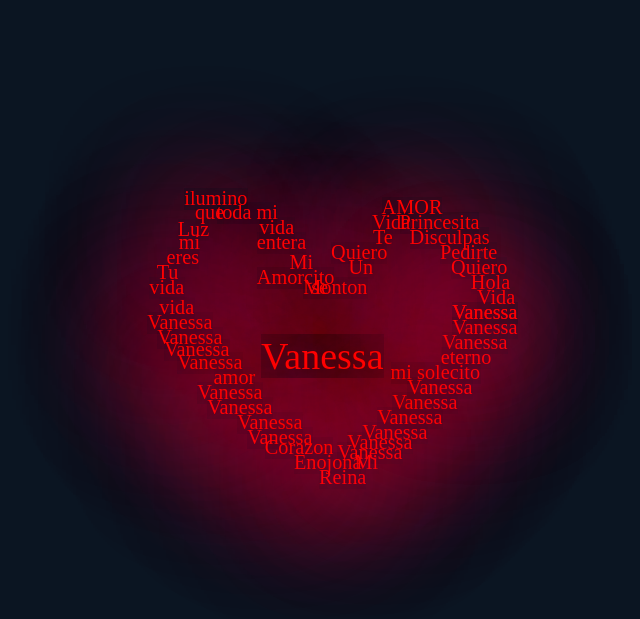
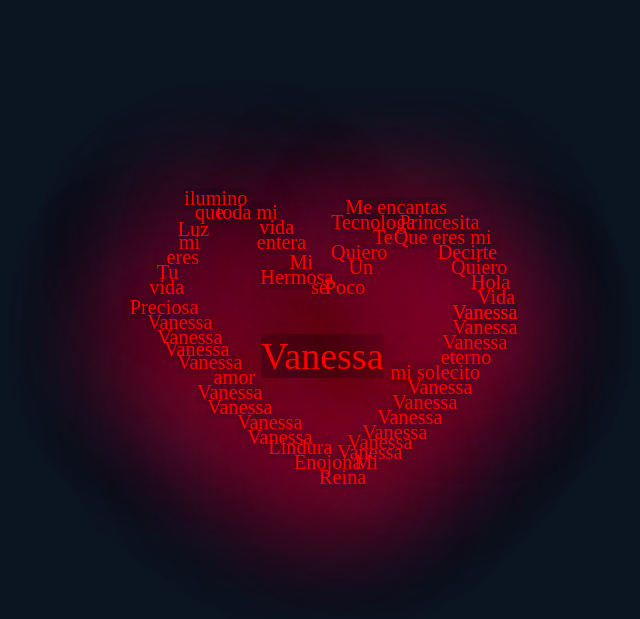
Before and after one commit to Diegoxtz/VanessaC, a plain HTML site: page index.html in a window 1280 px wide. Shown: the part 35-654 px from the top of the page, without its empty margins (369-1009 px from the left). Drawn offline with Linux system fonts and the light colour scheme.

Commit message:
Update index.html

```diff
--- a/index.html
+++ b/index.html
@@ -330,18 +330,18 @@ margin-right: auto;
       <p class="decima5">Vida</p>
       <p class="decima6">Hola</p>
       <p class="decima7">Quiero</p>
-      <p class="decima8">Pedirte</p>
-      <p class="decima9">Disculpas</p>
+      <p class="decima8">Decirte</p>
+      <p class="decima9">Que eres mi</p>
       <p class="vigesima">Princesita</p>
-      <p class="vigesima1">AMOR</p>
-      <p class="vigesima2">Vida</p>
+      <p class="vigesima1">Me encantas</p>
+      <p class="vigesima2">Tecnologa</p>
       <p class="vigesima3">Te</p>
       <p class="vigesima4">Quiero</p>
       <p class="vigesima5">Un</p>
-      <p class="vigesima6">Monton</p>
+      <p class="vigesima6">Poco</p>
 
       <p class="primera-">Enojona</p>
-      <p class="segunda-">Corazon</p>
+      <p class="segunda-">Lindura</p>
       <p class="tercera-">Vanessa</p>
       <p class="cuarta-">Vanessa</p>
       <p class="quinta-">Vanessa</p>
@@ -352,7 +352,7 @@ margin-right: auto;
       <p class="decima-">Vanessa</p>
       <p class="decima-1">Vanessa</p>
 
-      <p class="decima-4">vida</p>
+      <p class="decima-4">Preciosa</p>
       <p class="decima-5">vida</p>
       <p class="decima-6">Tu</p>
       <p class="decima-7">eres</p>
@@ -364,7 +364,7 @@ margin-right: auto;
       <p class="vigesima-3">vida</p>
       <p class="vigesima-4">entera</p>
       <p class="vigesima-5">Mi</p>
-      <p class="vigesima-6">Amorcito</p>
+      <p class="vigesima-6">Hermosa</p>
       <p class="vigesima-7">se</p>
 
 
```
